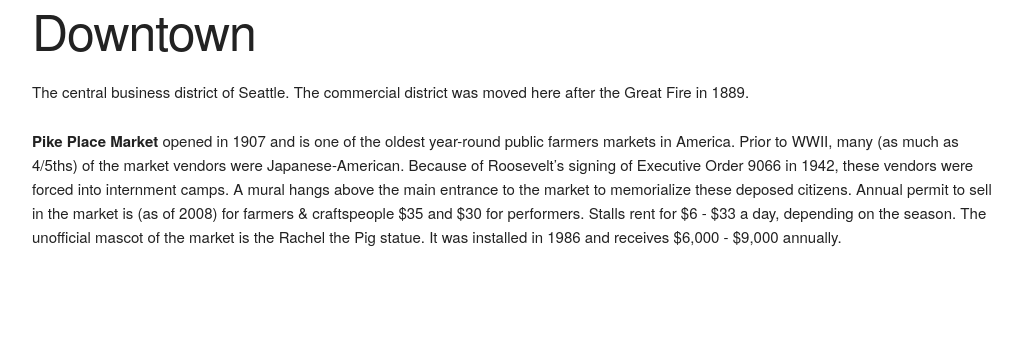
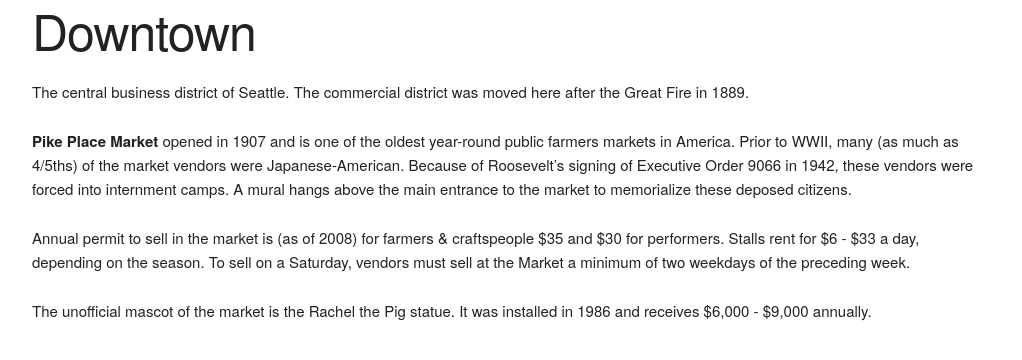
Before and after one commit to vlandham/seattle-tour, a Jekyll site: the page built from _areas/downtown.md, in a window 1280 px wide. Shown: the top 360 px of the page, without its empty margins (128-1150 px from the left). Built offline with Jekyll 4.4.1, drawn with Linux system fonts in a browser that asks for light colours.

```diff
--- a/_areas/downtown.md
+++ b/_areas/downtown.md
@@ -5,4 +5,8 @@ title: Downtown
 
 The central business district of Seattle. The commercial district was moved here after the Great Fire in 1889.
 
-**Pike Place Market** opened in 1907 and is one of the oldest year-round public farmers markets in America. Prior to WWII, many (as much as 4/5ths) of the market vendors were Japanese-American. Because of Roosevelt's signing of Executive Order 9066 in 1942, these vendors were forced into internment camps. A mural hangs above the main entrance to the market to memorialize these deposed citizens. Annual permit to sell in the market is (as of 2008) for farmers & craftspeople $35 and $30 for performers. Stalls rent for $6 - $33 a day, depending on the season. The unofficial mascot of the market is the Rachel the Pig statue. It was installed in 1986 and receives $6,000 - $9,000 annually.
+**Pike Place Market** opened in 1907 and is one of the oldest year-round public farmers markets in America. Prior to WWII, many (as much as 4/5ths) of the market vendors were Japanese-American. Because of Roosevelt's signing of Executive Order 9066 in 1942, these vendors were forced into internment camps. A mural hangs above the main entrance to the market to memorialize these deposed citizens.
+
+Annual permit to sell in the market is (as of 2008) for farmers & craftspeople $35 and $30 for performers. Stalls rent for $6 - $33 a day, depending on the season. To sell on a Saturday, vendors must sell at the Market a minimum of two weekdays of the preceding week.
+
+The unofficial mascot of the market is the Rachel the Pig statue. It was installed in 1986 and receives $6,000 - $9,000 annually.
```
Also changed, not shown: _areas/west-seattle.md (+12 -0 lines).
